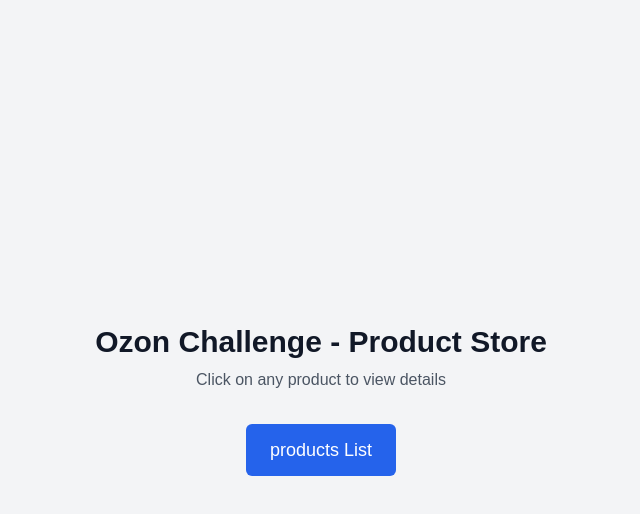
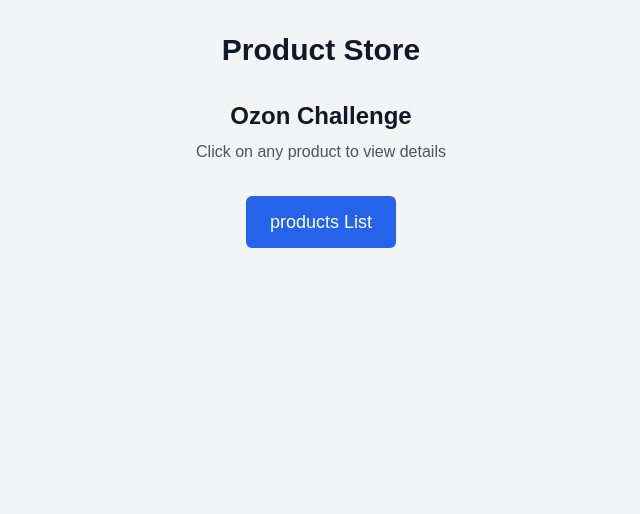
Before and after one commit to yasaman-ranjbar/ozon-challange, a Next.js app: page / in a window 1280 px wide. Shown: the top 514 px of the page, without its empty margins (319-959 px from the left). Built offline with nearby package versions, Linux system fonts and the light colour scheme.

Commit message:
refactor: add layout to pages

```diff
--- a/src/app/layout.tsx
+++ b/src/app/layout.tsx
@@ -13,7 +13,19 @@ export default function RootLayout({
 }>) {
   return (
     <html lang="en">
-      <body>{children}</body>
+      <body>
+        <main className="min-h-screen bg-gray-100">
+          <div className="container mx-auto px-4 py-8 space-y-6">
+            <header className="mb-8">
+              <h1 className="text-3xl font-bold text-gray-900 text-center">
+                Product Store
+              </h1>
+            </header>
+
+            {children}
+          </div>
+        </main>
+      </body>
     </html>
   );
 }
--- a/src/app/page.tsx
+++ b/src/app/page.tsx
@@ -11,11 +11,11 @@ export default function Home() {
   }
 
   return (
-    <main className="flex flex-col justify-center items-center min-h-screen bg-gray-100">
+    <div className="flex flex-col items-center">
       <header className="mb-8">
-        <h1 className="text-3xl font-bold text-gray-900 text-center">
-          Ozon Challenge - Product Store
-        </h1>
+        <h2 className="text-2xl font-bold text-gray-900 text-center">
+          Ozon Challenge
+        </h2>
         <p className="text-gray-600 text-center mt-2">
           Click on any product to view details
         </p>
@@ -23,6 +23,6 @@ export default function Home() {
       <Button onClick={handleClick} variant="primary" size="lg">
         products List
       </Button>
-    </main>
+    </div>
   );
 }
--- a/src/app/products/[id]/page.tsx
+++ b/src/app/products/[id]/page.tsx
@@ -1,10 +1,12 @@
-'use client';
+"use client";
 
-import { useRouter } from 'next/navigation';
-import Image from 'next/image';
-import { useParams } from 'next/navigation';
-import { useProduct } from '@/hooks/useProduct';
-import SkeletonLoading from '@/components/product/SkeletonLoading';
+import { useRouter } from "next/navigation";
+import Image from "next/image";
+import { useParams } from "next/navigation";
+import { useProduct } from "@/hooks/useProduct";
+import SkeletonLoading from "@/components/product/SkeletonLoading";
+import { AppRoutes } from "@/constant/routes";
+import Button from "@/components/ui/Button";
 
 export default function ProductDetail() {
   const params = useParams();
@@ -12,9 +14,7 @@ export default function ProductDetail() {
   const { product, loading, error } = useProduct(params.id as string);
 
   if (loading) {
-    return (
-      <SkeletonLoading />
-    );
+    return <SkeletonLoading />;
   }
 
   if (error || !product) {
@@ -22,9 +22,9 @@ export default function ProductDetail() {
       <main className="min-h-screen bg-gray-100 flex justify-center items-center">
         <div className="text-center">
           <h1 className="text-2xl font-bold text-red-600 mb-4">Error</h1>
-          <p className="text-gray-600 mb-4">{error || 'Product not found'}</p>
+          <p className="text-gray-600 mb-4">{error || "Product not found"}</p>
           <button
-            onClick={() => router.push('/')}
+            onClick={() => router.push("/")}
             className="bg-blue-600 text-white px-4 py-2 rounded hover:bg-blue-700 transition-colors"
           >
             Back to Products
@@ -37,13 +37,14 @@ export default function ProductDetail() {
   return (
     <main className="min-h-screen bg-gray-100">
       <div className="container mx-auto px-4 py-8">
-        <button
-          onClick={() => router.push('/')}
+        <Button
+          variant="success"
+          onClick={() => router.push(AppRoutes.PRODUCTS)}
           className="flex items-center text-blue-600 hover:text-blue-800 mb-8 transition-colors"
         >
           <span className="mr-2">←</span>
           Back to Products
-        </button>
+        </Button>
 
         <div className="bg-white rounded-lg shadow-lg overflow-hidden">
           <div className="grid md:grid-cols-2 gap-8 p-8">
--- a/src/app/products/page.tsx
+++ b/src/app/products/page.tsx
@@ -91,14 +91,7 @@ export default function Home() {
   }
 
   return (
-    <main className="min-h-screen bg-gray-100">
-      <div className="container mx-auto px-4 py-8 space-y-6">
-        <header className="mb-8">
-          <h1 className="text-3xl font-bold text-gray-900 text-center">
-            Product Store
-          </h1>
-        </header>
-
+    <div className="space-y-8">
         <div className="grid grid-cols-3 gap-4">
           <TextField
             placeholder="search"
@@ -120,7 +113,6 @@ export default function Home() {
         </div>
 
         <ProductList products={filteredProducts} loading={loading} />
-      </div>
-    </main>
+    </div>
   );
 }
--- a/src/components/products/ProductCard.tsx
+++ b/src/components/products/ProductCard.tsx
@@ -1,3 +1,4 @@
+import { AppRoutes } from "@/constant/routes";
 import { Product } from "@/types/product";
 import Image from "next/image";
 import { useRouter } from "next/navigation";
@@ -7,7 +8,7 @@ const ProductCard = ({ product }: { product: Product }) => {
   const router = useRouter();
 
   const handleClick = () => {
-    router.push(`/${product.id}`);
+    router.push(`${AppRoutes.PRODUCTS}/${product.id}`);
   };
 
   return (
--- /dev/null
+++ b/src/constant/routes.ts
@@ -0,0 +1,6 @@
+export enum AppRoutes {
+  HOME = "/",
+  NOT_FOUND = "/404",
+  PRODUCTS = "/products/",
+  PRODUCT_DETAILS = "/product/[slug]",
+}
```
